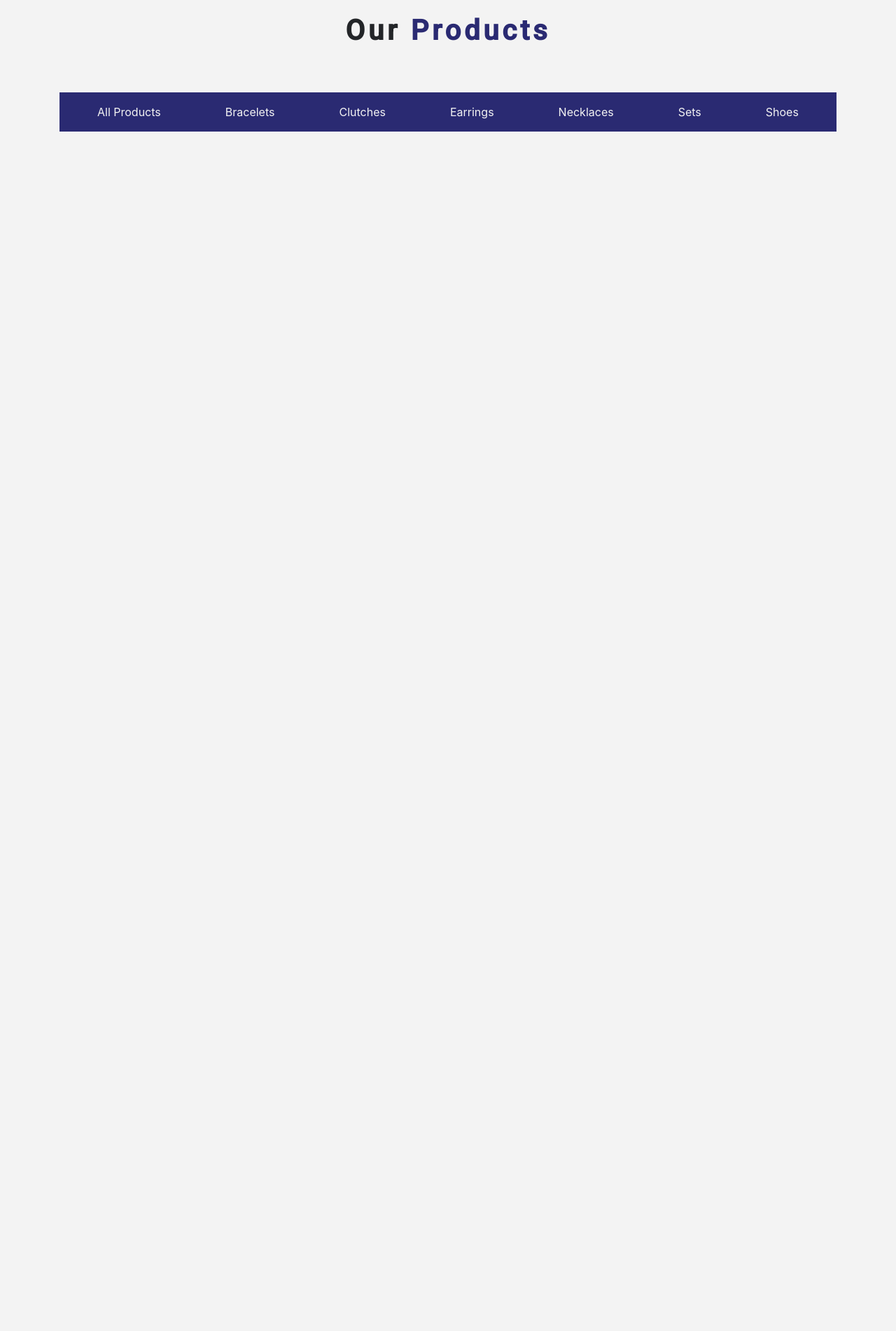
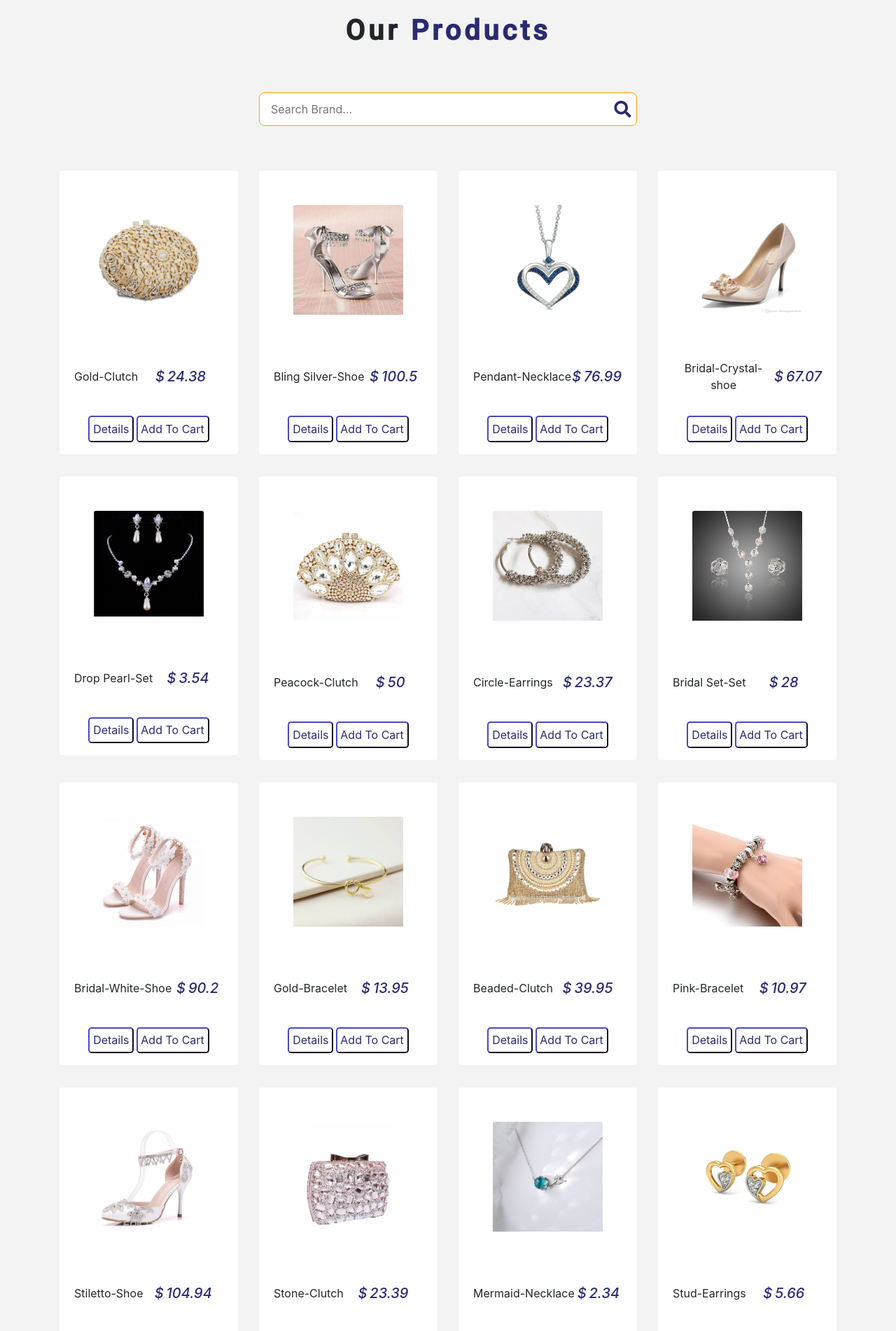
Before and after one commit to adebammytayo123/bag-shoe-store, a React (Create React App) app: page /store in a window 1280 px wide. Shown: the part 100-2002 px from the top of the page at 70% size. Before the commit the page ends 800 px from the top, so only its background shows below. Built offline with nearby package versions, Linux system fonts and the light colour scheme.

Commit message:
added search filter

```diff
--- a/src/components/Cart/CartColumns.js
+++ b/src/components/Cart/CartColumns.js
@@ -19,6 +19,7 @@ const CartColumn = () => {
                 <div className="col-10 mx-auto col-lg-2">
                     <p className="text-uppercase">remove</p>
                 </div>
+                .cont
                 <div className="col-10 mx-auto col-lg-2">
                     <p className="text-uppercase">total</p>
                 </div>
--- a/src/components/NavBar.js
+++ b/src/components/NavBar.js
@@ -39,6 +39,7 @@ background: var(--mainBlue);
 .nav-link:active,
 .nav-link.active {
     color: var(--mainYellow) !important;
+    border-bottom: 0.1em solid var(--mainYellow) !important;
 }
 `
 
--- a/src/components/Product.js
+++ b/src/components/Product.js
@@ -1,7 +1,6 @@
-import React,{ useContext} from 'react';
+import React, { useContext } from 'react';
+import { Link } from 'react-router-dom';
 import styled from 'styled-components';
-import { Link } from 'react-router-dom';
-// import FilterProduct from './FilterProduct';
 import PropTypes from 'prop-types';
 import { ProductContext } from '../context';
 
@@ -27,9 +26,7 @@ const Product = (props) => {
               onClick={() =>
                 handleDetail(id)
             }>
-            <Link to="/details">
-              <img src={img} alt="product" className="card-img-top" />
-            </Link>
+            <img src={img} alt="product" className="card-img-top" />
           </div>
         }
           <div className="card-footer d-block d-lg-flex text-center justify-content-between">
@@ -42,12 +39,13 @@ const Product = (props) => {
           </div>
           <div className="d-flex justify-content-center py-3">
           <Link to="/details">
-                <button
+          <button
                   className="detail-btn text-blue text-capitalize"
                   onClick={() => {
                     handleDetail(id)
                   }}
-                >details</button>
+                >details
+                </button>
           </Link>
           <button
                 className="cart-btn"
--- a/src/components/ProductList.js
+++ b/src/components/ProductList.js
@@ -1,4 +1,4 @@
-import React, { useContext } from 'react';
+import React, { useContext, useState } from 'react';
 import Product from './Product';
 import Title from './Title';
 import { ProductContext } from '../context';
@@ -6,21 +6,50 @@ import styled from 'styled-components';
 
 const ProductList = () => {
 
-    const { value10 } = useContext(ProductContext);
-    const [productsCopy] = value10;
+    const [search, setSearch] = useState("");
 
-    const { value11 } = useContext(ProductContext);
-    const [handleBtns] = value11;
 
-    const { value12 } = useContext(ProductContext);
-    const [btns] = value12;
+    const { value1 } = useContext(ProductContext);
+    const [products] = value1;
+
+
+    // const { value10 } = useContext(ProductContext);
+    // const [productsCopy] = value10;
+
+    // const { value11 } = useContext(ProductContext);
+    // const [handleBtns] = value11;
+
+    // const { value12 } = useContext(ProductContext);
+    // const [btns] = value12;
+
+    const filterProducts = products.filter((product) =>
+        product.title.toLocaleLowerCase().includes(search.toLocaleLowerCase()));
+
+    const handleSubmit = (e) => {
+        e.preventDefault();
+        setSearch(e.target.value)
+    }
+
+
 
     return (
         <React.Fragment>
             <ProductListWrapper className="py-5">
                 <div className="container">
-                <Title name="our" title="products" />
-                <div className="btns col-12 d-block d-lg-flex  text-center my-5">
+                    <Title name="our" title="products" />
+                    <div className="col-12 mx-auto text-center my-5">
+                        <form className="search-box " onSubmit={handleSubmit}>
+                        <input
+                            className="search-input"
+                            value={search}
+                            onChange={(e)=> setSearch(e.target.value)}
+                            type="text"
+                            placeholder="search brand..."
+                        />
+                        <i class="search-icon fas fa-search"></i>
+                        </form>
+                    </div>
+                {/* <div className="btns col-12 d-block d-lg-flex  text-center my-5">
                             {btns.map((btn, index) => {
                                 return (
                                     <button
@@ -32,9 +61,9 @@ const ProductList = () => {
                                     </button>
                                 )
                             })}
-                        </div>
+                        </div> */}
                     <div className="row">
-                        {productsCopy.map(product => (
+                        {filterProducts.map(product => (
                             <Product
                                 key={product.id}
                                 product={product}
@@ -50,6 +79,33 @@ const ProductList = () => {
 };
 
 const ProductListWrapper = styled.div`
+.search-box {
+    display: flex;
+    justify-content: center;
+    align-items: center;
+}
+.search-input {
+    position: relative;
+    width: 50%;
+    height: 3rem;
+    padding: 1rem;
+    border: 0.1rem solid var(--mainYellow);
+    border-radius: 0.5rem;
+    text-transform: capitalize;
+    color: var(--mainBlue);
+    outline: none;
+}
+.search-icon {
+    position: absolute;
+    right: 25%;
+    margin-left: 2rem;
+    font-size: 1.5rem;
+    padding: 0.5rem 1rem;
+    color: var(--mainBlue);
+    border-radius: 0.5rem;
+    cursor: pointer;
+    outline: none;
+}
 .btns {
     width: 100%;
     background: var(--mainBlue);
@@ -63,7 +119,7 @@ const ProductListWrapper = styled.div`
     outline: none;
 }
 .filter-btn:hover {
-    color: var(--mainYellow);
+    color: var(--mainYellow) !important;
 }
 .filter-btn:focus,
 .filter-btn:active,
--- a/src/context.js
+++ b/src/context.js
@@ -10,8 +10,8 @@ const ProductProvider = (props) => {
   const [products, setProducts] = useState(storeProducts);
   const [details, setDetails] = useState(detailProduct);
   const [cart, setCart] = useState([]);
-  const [productsCopy, setProductsCopy] = useState([]);
-  const [btns, setBtns] = useState(["all products","bracelets","clutches","earrings","necklaces","sets","shoes",]);
+  // const [productsCopy, setProductsCopy] = useState([]);
+  const [btns, setBtns] = useState(["all products","bracelets","clutches","earrings","necklaces","set","shoes",]);
 
 
 
@@ -98,20 +98,22 @@ const ProductProvider = (props) => {
 
   console.log('total', subTotal);
 
-  const handleBtns = (e) => {
+  // const handleBtns = (e) => {
 
-    console.log(e.target.value);
-    let productsCopy;
+  //   console.log(e.target.value);
+  //   let productsCopy;
 
-    if (e.target.value === "all products" ) {
-      productsCopy = products
-    }
-    else {
-      productsCopy = products.filter(item => item.tag === e.target.value)
-    }
+  //   if (e.target.value === "all products"  ) {
+  //     productsCopy = products
+  //   }
+  //   else {
+  //     productsCopy = products.filter(item => item.tag === e.target.value)
+  //   }
 
-    setProductsCopy(productsCopy)
-  }
+
+  //   setProductsCopy(productsCopy)
+  // }
+
 
 
   return (
@@ -126,8 +128,8 @@ const ProductProvider = (props) => {
         value7: [decrement],
         value8: [removeItem],
         value9: [cart, setCart],
-        value10: [productsCopy],
-        value11: [handleBtns],
+        // value10: [productsCopy],
+        // value11: [handleBtns],
         value12: [btns, setBtns],
       }
     } >
--- a/src/data.js
+++ b/src/data.js
@@ -16,7 +16,7 @@ export const storeProducts = [
   },
   {
     id: 2,
-    title: "Bling-Silver",
+    title: "Bling Silver-Shoe",
     img: "img/product2.jpg",
     price: 100.50,
     company: "RHINOSTONE",
@@ -29,7 +29,7 @@ export const storeProducts = [
   },
   {
     id: 3,
-    title: "Pendant",
+    title: "Pendant-Necklace",
     img: "img/product9.jpg",
     price: 76.99,
     company: "vera wang kindred heart pendant",
@@ -42,7 +42,7 @@ export const storeProducts = [
   },
   {
     id: 4,
-    title: "Bridal-Crystal",
+    title: "Bridal-Crystal-shoe",
     img: "img/product4.jpg",
     price: 67.07,
     company:"DHGATE.COM",
@@ -55,7 +55,7 @@ export const storeProducts = [
   },
   {
     id: 5,
-    title: "Drop Pearl",
+    title: "Drop Pearl-Set",
     img: "img/product10.jpg",
     price: 3.54,
     company: "DHGATE",
@@ -64,11 +64,11 @@ export const storeProducts = [
     inCart: false,
     count: 0,
     total: 0,
-    tag: "sets"
+    tag: "set"
   },
   {
     id: 6,
-    title: "Peacock",
+    title: "Peacock-Clutch",
     img: "img/product5.jpg",
     price: 50.00,
     company: "ALIEXPRESS",
@@ -81,7 +81,7 @@ export const storeProducts = [
   },
   {
     id: 7,
-    title: "Rhinostone",
+    title: "Circle-Earrings",
     img: "img/product12.jpg",
     price: 23.37,
     company: "JEWELSBYHOUSEOFARIA",
@@ -94,7 +94,7 @@ export const storeProducts = [
   },
   {
     id: 8,
-    title: "Bridal Set",
+    title: "Bridal Set-Set",
     img: "img/product11.jpg",
     price: 28.00,
     company: "BRIDAL PROM JEWELRY",
@@ -103,11 +103,11 @@ export const storeProducts = [
     inCart: false,
     count: 0,
     total: 0,
-    tag: "sets"
+    tag: "set"
   },
   {
     id: 9,
-    title: "Bridal-White",
+    title: "Bridal-White-Shoe",
     img: "img/product6.jpg",
     price: 90.20,
     company: "ZEPATOE DE NOVA",
@@ -120,7 +120,7 @@ export const storeProducts = [
   },
   {
     id: 10,
-    title: "Bracelet",
+    title: "Gold-Bracelet",
     img: "img/product13.jpg",
     price: 13.95,
     company: "GIFTURLOVE",
@@ -146,7 +146,7 @@ export const storeProducts = [
   },
   {
     id: 12,
-    title: "Pink",
+    title: "Pink-Bracelet",
     img: "img/product14.jpg",
     price: 10.97,
     company: "KEN BRACELET",
@@ -159,7 +159,7 @@ export const storeProducts = [
   },
   {
     id: 13,
-    title: "Stiletto",
+    title: "Stiletto-Shoe",
     img: "img/product8.jpg",
     price: 104.94,
     company: "ERICDRESS",
@@ -185,7 +185,7 @@ export const storeProducts = [
   },
   {
     id: 15,
-    title: "Mermaid",
+    title: "Mermaid-Necklace",
     img: "img/product15.jpg",
     price: 2.34,
     company: "OBEAR OFFCIAL STORE",
@@ -198,7 +198,7 @@ export const storeProducts = [
   },
   {
     id: 16,
-    title: "Stud",
+    title: "Stud-Earrings",
     img: "img/product16.jpg",
     price: 5.66,
     company: "KHANNA JEWELERIES",
@@ -211,7 +211,7 @@ export const storeProducts = [
   },
   {
     id: 17,
-    title: "Round",
+    title: "Round-Earrings",
     img: "img/product17.jpg",
     price: 3.22,
     company: "DHGATE.COM",
@@ -224,7 +224,7 @@ export const storeProducts = [
   },
   {
     id: 18,
-    title: "Dangle",
+    title: "Dangle-Earrings",
     img: "img/product18.jpg",
     price: 1600,
     company: "JOSEPH JEWERIES",
@@ -237,7 +237,7 @@ export const storeProducts = [
   },
   {
     id: 19,
-    title: "Limit",
+    title: "Limit-Earrings",
     img: "img/product19.jpg",
     price: 7.00,
     company: "JEWELDAZE ONLINE",
@@ -250,7 +250,7 @@ export const storeProducts = [
   },
   {
     id:20,
-    title: "Lotus",
+    title: "Lotus-Earrings",
     img: "img/product20.jpg",
     price: 12.00,
     company: "CRAFTVILLA",
@@ -264,15 +264,16 @@ export const storeProducts = [
 ];
 
 export const detailProduct = {
+
   id: 1,
-    title: "Bealbaby- Purple",
+  title: "Gold-Clutch",
   img: "img/product1.jpg",
   price: 24.38,
-    company: "THE WOMEN'S HANDBAGS",
+  company: "LANDINGFACTS.COM",
   info:
     "Lorem ipsum dolor amet offal butcher quinoa sustainable gastropub, echo park actually green juice sriracha paleo. Brooklyn sriracha semiotics, DIY coloring book mixtape craft beer sartorial hella blue bottle. Tote bag wolf authentic try-hard put a bird on it mumblecore. Unicorn lumbersexual master cleanse blog hella VHS, vaporware sartorial church-key cardigan single-origin coffee lo-fi organic asymmetrical. Taxidermy semiotics celiac stumptown scenester normcore, ethical helvetica photo booth gentrify.",
   inCart: false,
   count: 0,
   total: 0,
-    tag: "bags"
+  tag: "clutches"
 };
```
Lines whose indentation alone changed are shown as unchanged.
